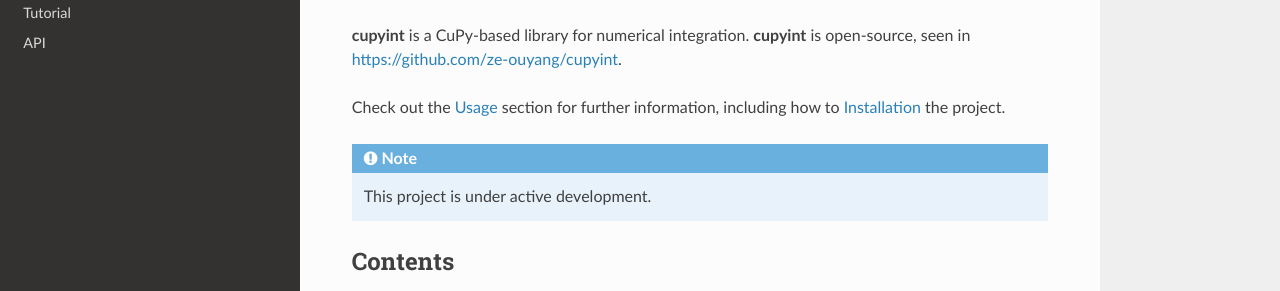
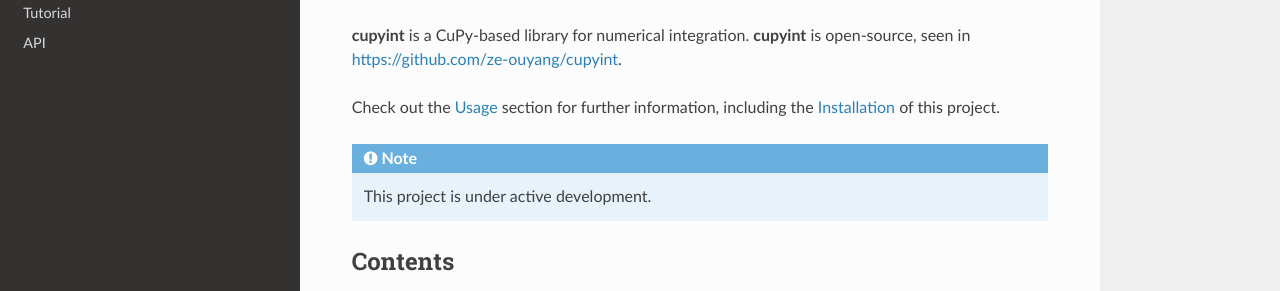
Before and after one commit to ze-ouyang/cupyint_doc, a Sphinx documentation site: the page built from docs/source/index.rst, in a window 1280 px wide and 938 px high. Shown: the part 136-427 px from the top of the window. Built offline with Sphinx 7.4.7 and the Read the Docs theme 3.1.0, drawn with Linux system fonts in a browser that asks for light colours.

Commit message:
Update index.rst

```diff
--- a/docs/source/index.rst
+++ b/docs/source/index.rst
@@ -6,7 +6,7 @@
 
 
 Check out the :doc:`usage` section for further information, including
-how to :ref:`installation` the project.
+the :ref:`installation` of this project.
 
 .. note::
 
```
